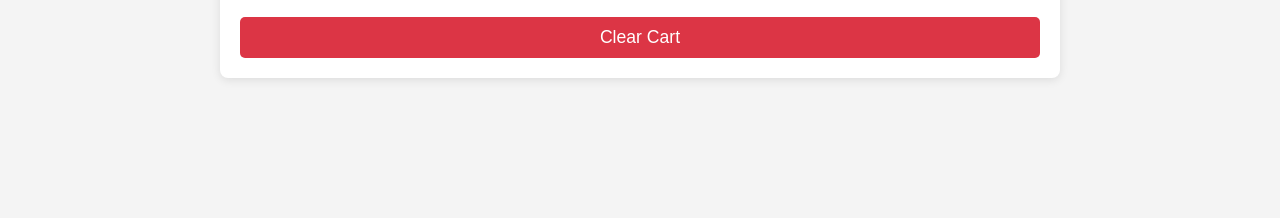
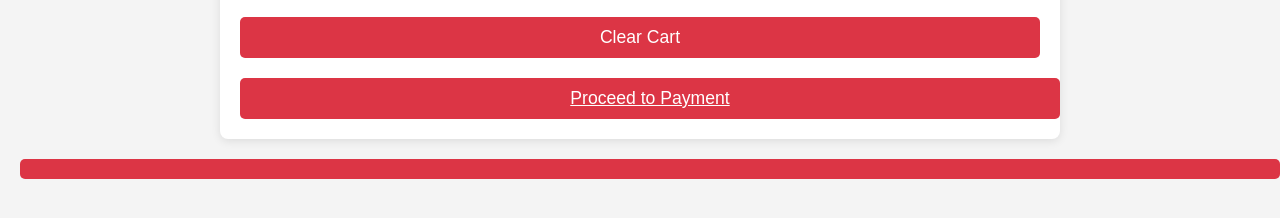
Before and after one commit to Pranavwadaskar/TilesShop, a plain HTML site: page cart.html in a window 1280 px wide. Shown: the part 270-488 px from the top of the page. Drawn offline with Linux system fonts and the light colour scheme.

Commit message:
Update cart.html

```diff
--- a/cart.html
+++ b/cart.html
@@ -141,6 +141,8 @@
         <h1>Your Cart</h1>
         <div id="cart-items"></div>
         <button class="clear-cart-button" onclick="clearCart()">Clear Cart</button>
+        <a class="clear-cart-button" style="text-align: center;" href="Payment.html">Proceed to Payment</button>
+
     </div>
 
     <script>
```
